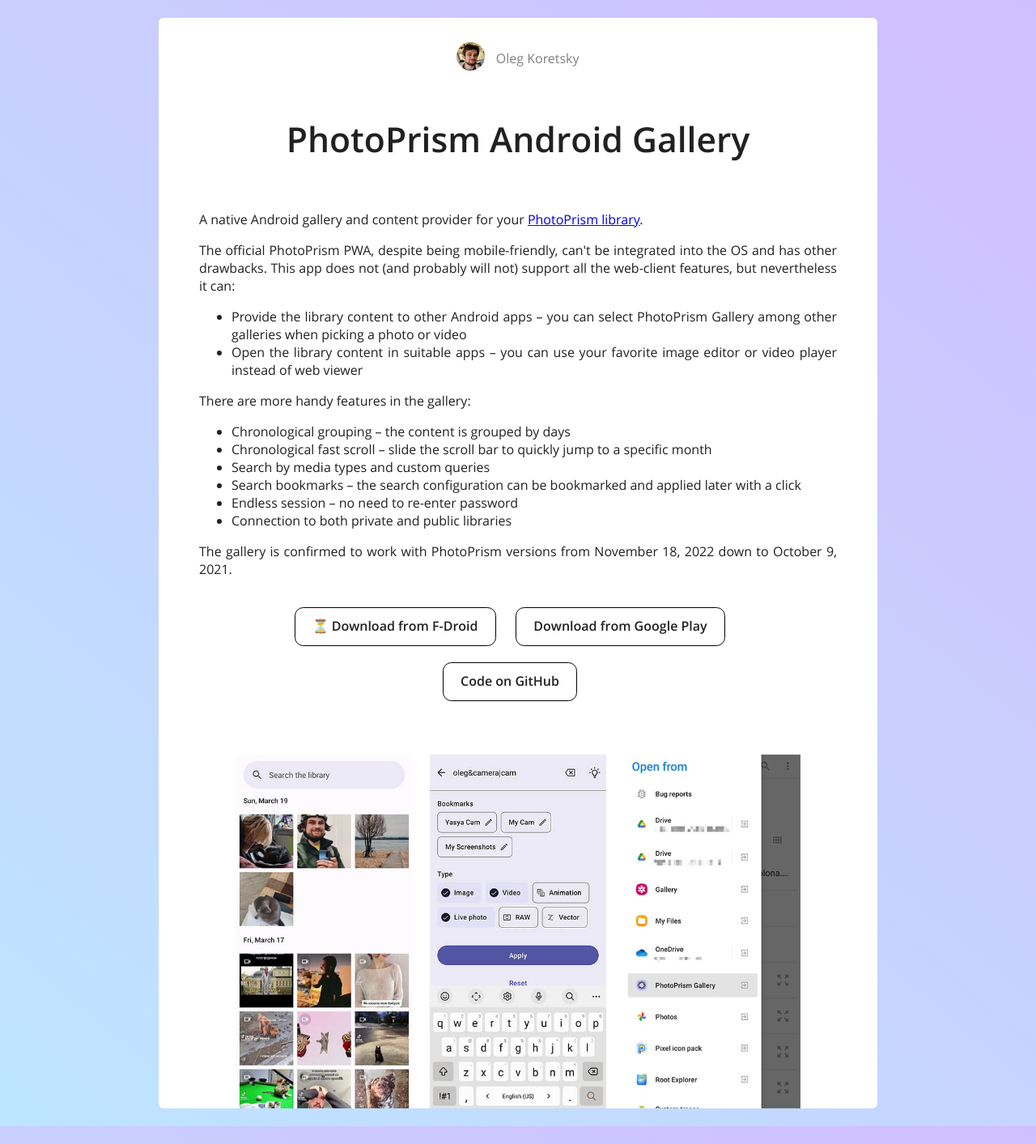
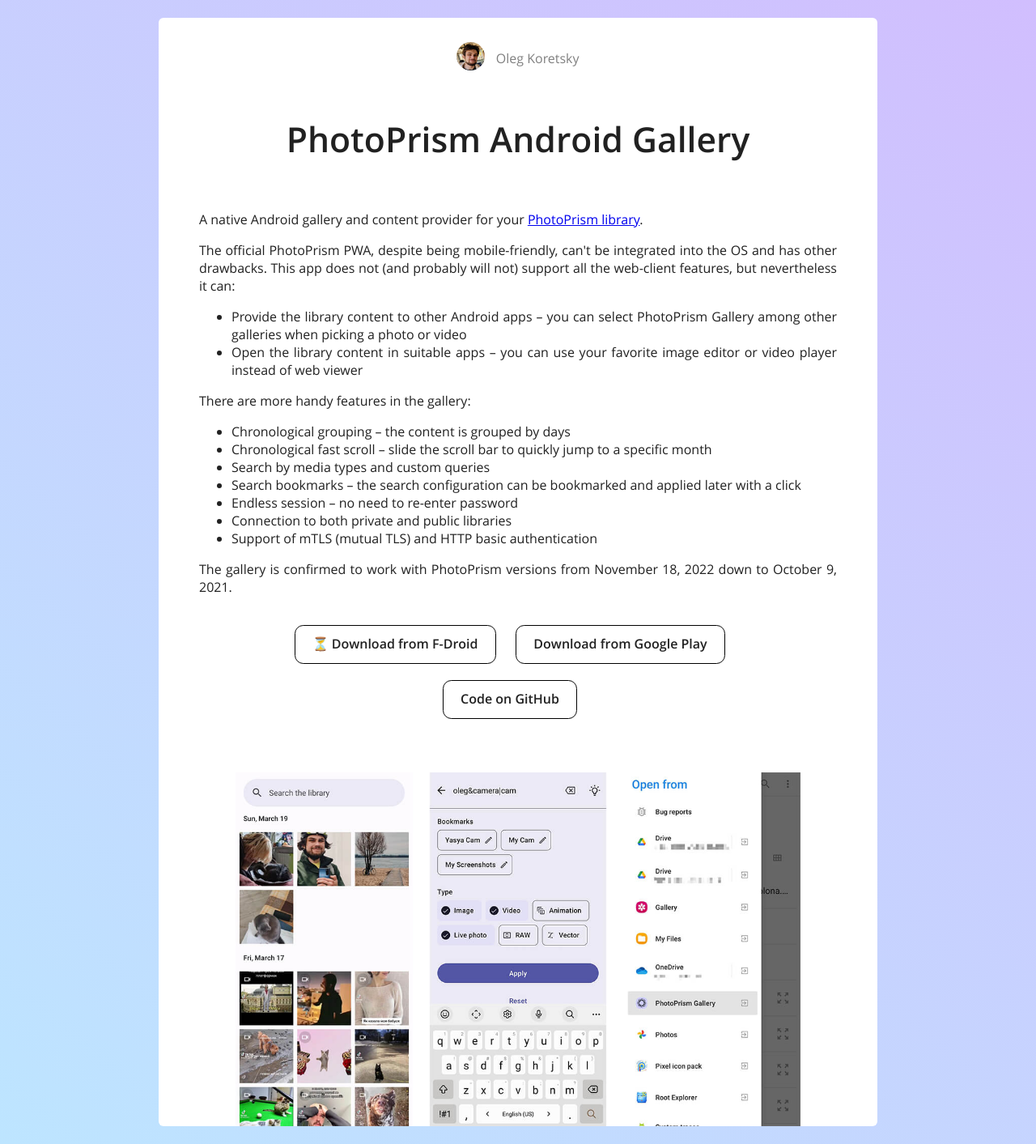
Before and after one commit to Radiokot/website, a Jekyll site: the page built from _projects/photoprism-android-gallery.html, in a window 1280 px wide. Shown: the whole page at 81% size. Built offline with Jekyll 4.4.1, drawn with Linux system fonts in a browser that asks for light colours; before the commit the page ends 1391 px from its top, so only the background shows below that.

Commit message:
Actualize PhotoPrism description

```diff
--- a/_projects/photoprism-android-gallery.html
+++ b/_projects/photoprism-android-gallery.html
@@ -30,6 +30,7 @@
         <li>Search bookmarks – the search configuration can be bookmarked and applied later with a click</li>
         <li>Endless session – no need to re-enter password</li>
         <li>Connection to both private and public libraries</li>
+        <li>Support of mTLS (mutual TLS) and HTTP basic authentication</li>
     </ul>
     The gallery is confirmed to work with PhotoPrism versions from November 18, 2022
     down to October 9, 2021.</p>
```
